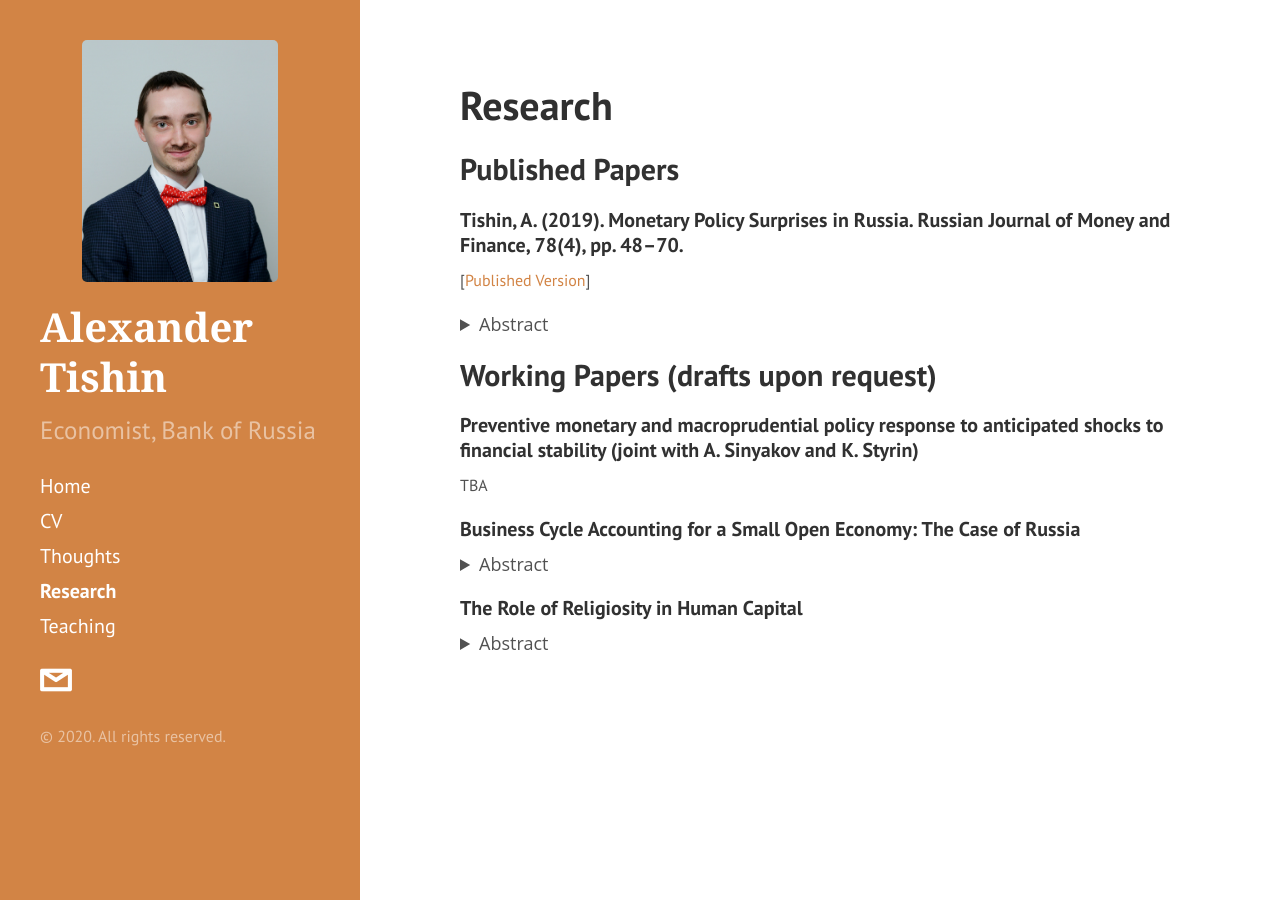
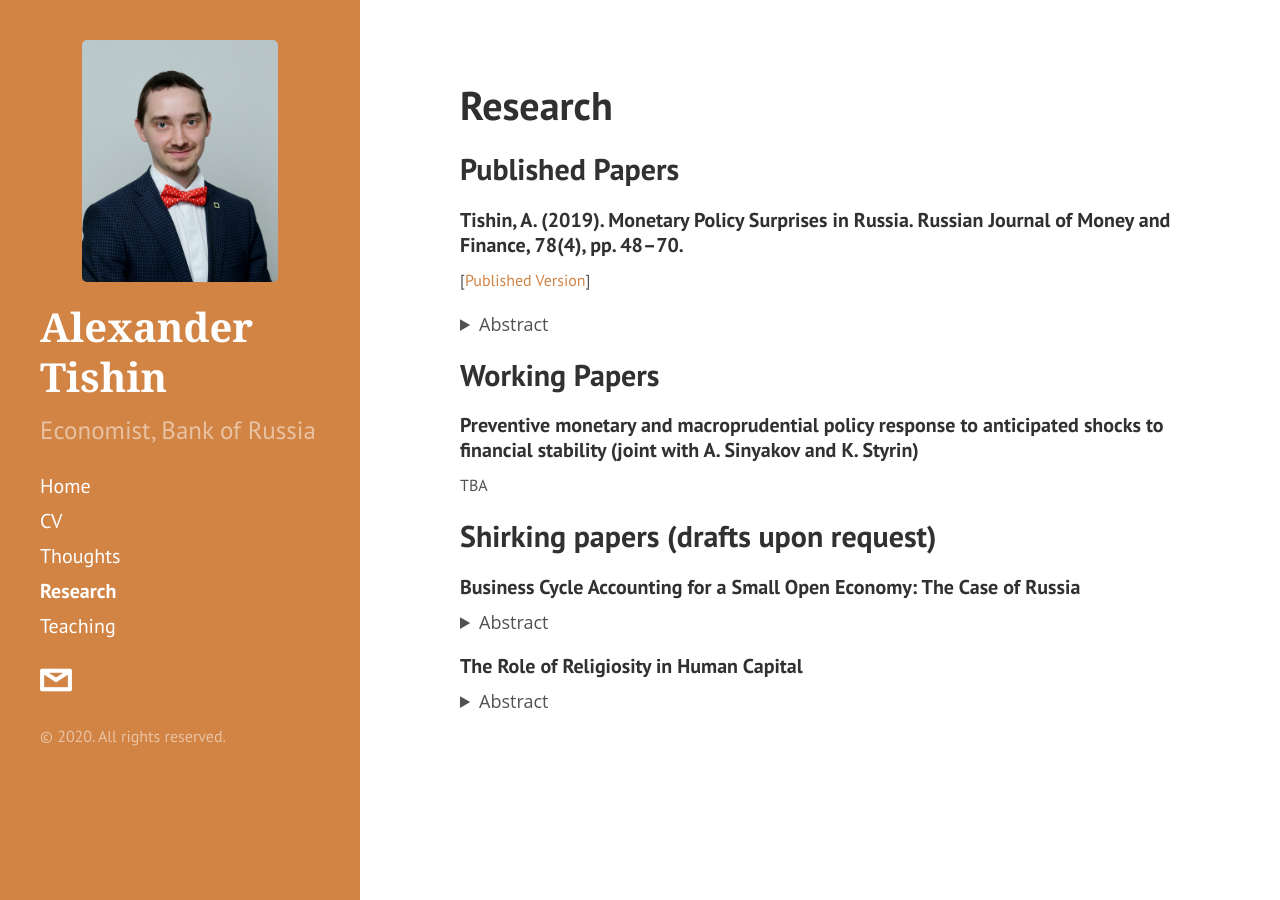
Before and after one commit to avtishin/avtishin.github.io, a Jekyll site: the page built from research.md, in a window 1280 px wide. Built offline with Jekyll 4.4.1, drawn with Linux system fonts in a browser that asks for light colours.

Commit message:
research

```diff
--- a/research.md
+++ b/research.md
@@ -15,11 +15,16 @@ title: Research
 <p><em>This paper studies the monetary policy transmission in the Russian economy. The key question of this research is to determine how monetary policy affects the economy through currency exchange rates. I construct a series of monetary policy surprises for the Russian economy using the high-frequency identification approach. Many papers use futures on interest rates as monetary policy instruments; however, we do not have these futures on the Russian financial market. Therefore, I use different currency futures as monetary surprises because these futures are liquid, and they may reveal market sentiments. I take the dates when the Board of Directors of the Bank of Russia made a decision on the key rate and look at the changes in the currency exchange market in a tiny 30-minute window. Next, I construct a structural vector autoregression model to show the effect of these surprises on macroeconomic variables. In the identification process, I use the external instruments approach à la Gertler and Karadi (2015). Finally, I compare the results with other methods (Cholesky decomposition). I find that a tightening monetary policy significantly increases the bond rate; moreover, the effect on inflation is not immediate, but appears after a couple of months.</em></p>
  </details>
 
-<h2> Working Papers (drafts upon request) </h2>
+<h2> Working Papers  </h2>
 
 <h4>Preventive monetary and macroprudential policy response to anticipated shocks to financial stability (joint with A. Sinyakov and K. Styrin) </h4>
 
 TBA
+
+
+
+
+<h2> Shirking papers (drafts upon request) </h2>
 
 <h4> Business Cycle Accounting for a Small Open Economy: The Case of Russia </h4>
 
```
